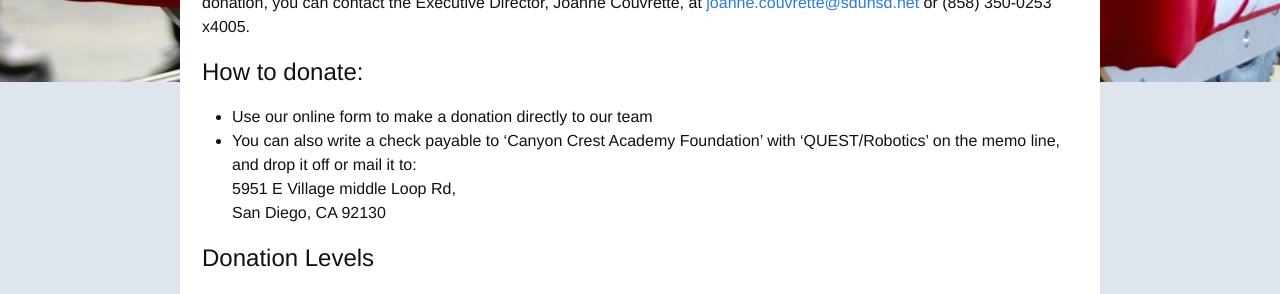
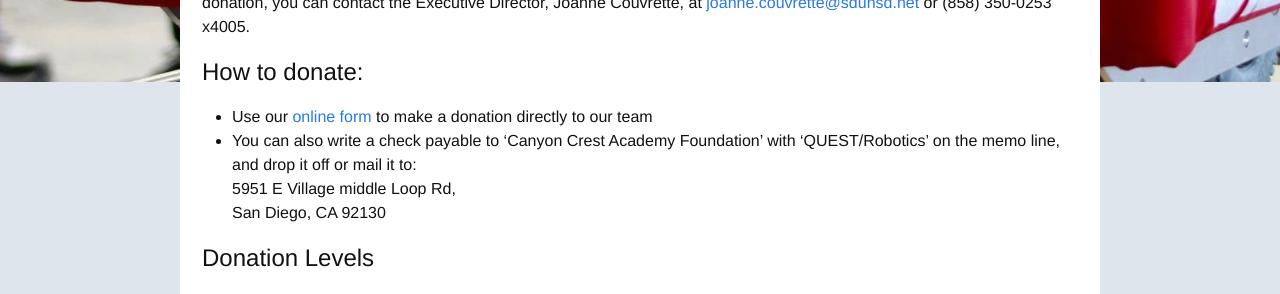
Before and after one commit to uynitsuj/team3128.github.io, a Jekyll site: the page built from donate.md, in a window 1280 px wide and 900 px high. Shown: the part 398-692 px from the top of the window. Built offline with Jekyll 4.4.1, drawn with Linux system fonts in a browser that asks for light colours; part of the change alters nothing that is shown.

```diff
--- a/donate.md
+++ b/donate.md
@@ -10,7 +10,7 @@ The Aluminum Narwhals is a part of the [Canyon Crest Academy Foundation](http://
 All of your donations to the Aluminum Narwhals are tax deductible. If you would like more information regarding your donation, you can contact the Executive Director, Joanne Couvrette, at [joanne.couvrette@sduhsd.net](mailto:joanne.couvrette@sduhsd.net) or (858) 350-0253 x4005.
 
 # How to donate:
-+ Use our online form to make a donation directly to our team
++ Use our [online form](http://weblink.donorperfect.com/robotics) to make a donation directly to our team
 + You can also write a check payable to ‘Canyon Crest Academy Foundation’ with ‘QUEST/Robotics’ on the memo line, and drop it off or mail it to:
   5951 E Village middle Loop Rd,
   San Diego, CA 92130
```
